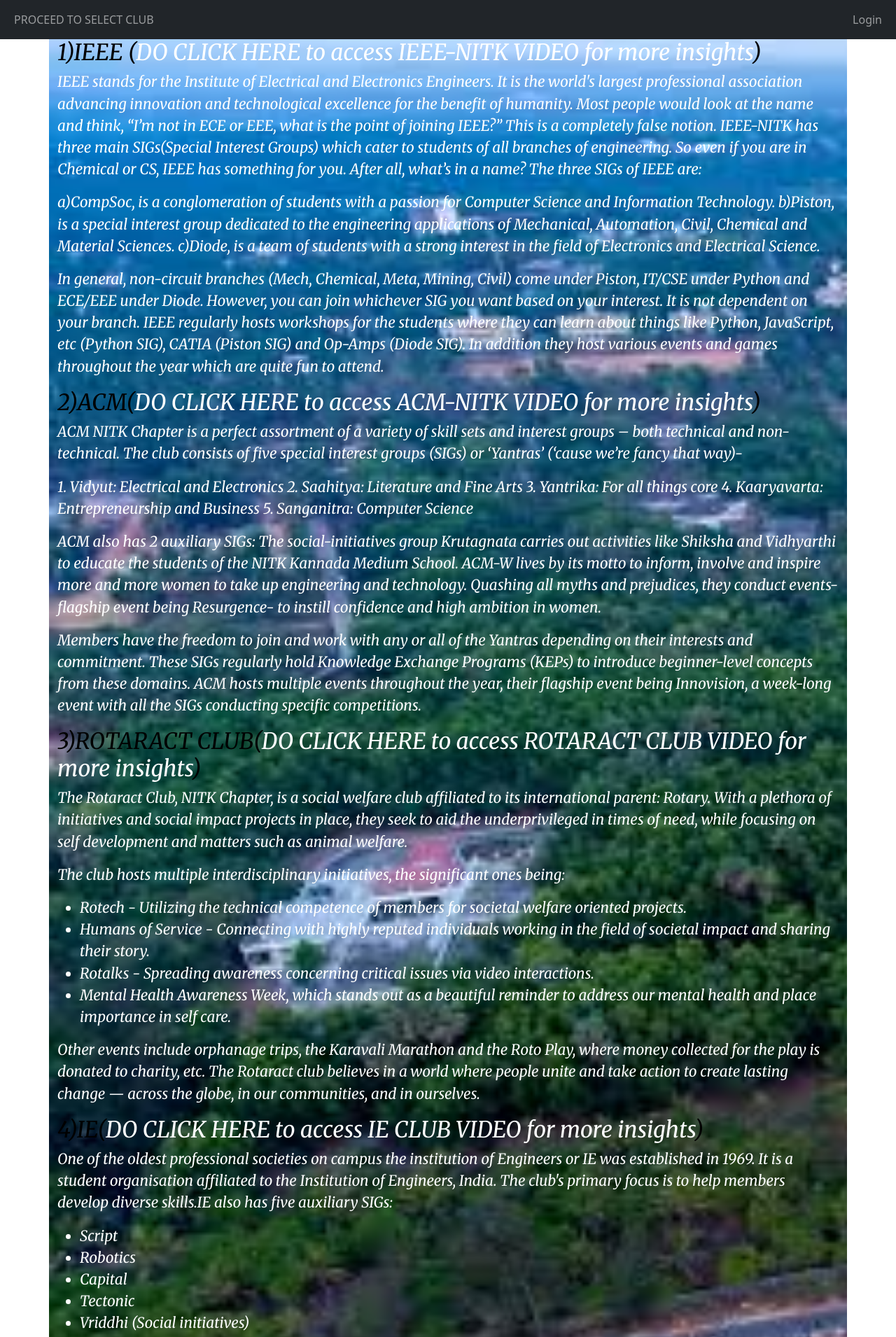
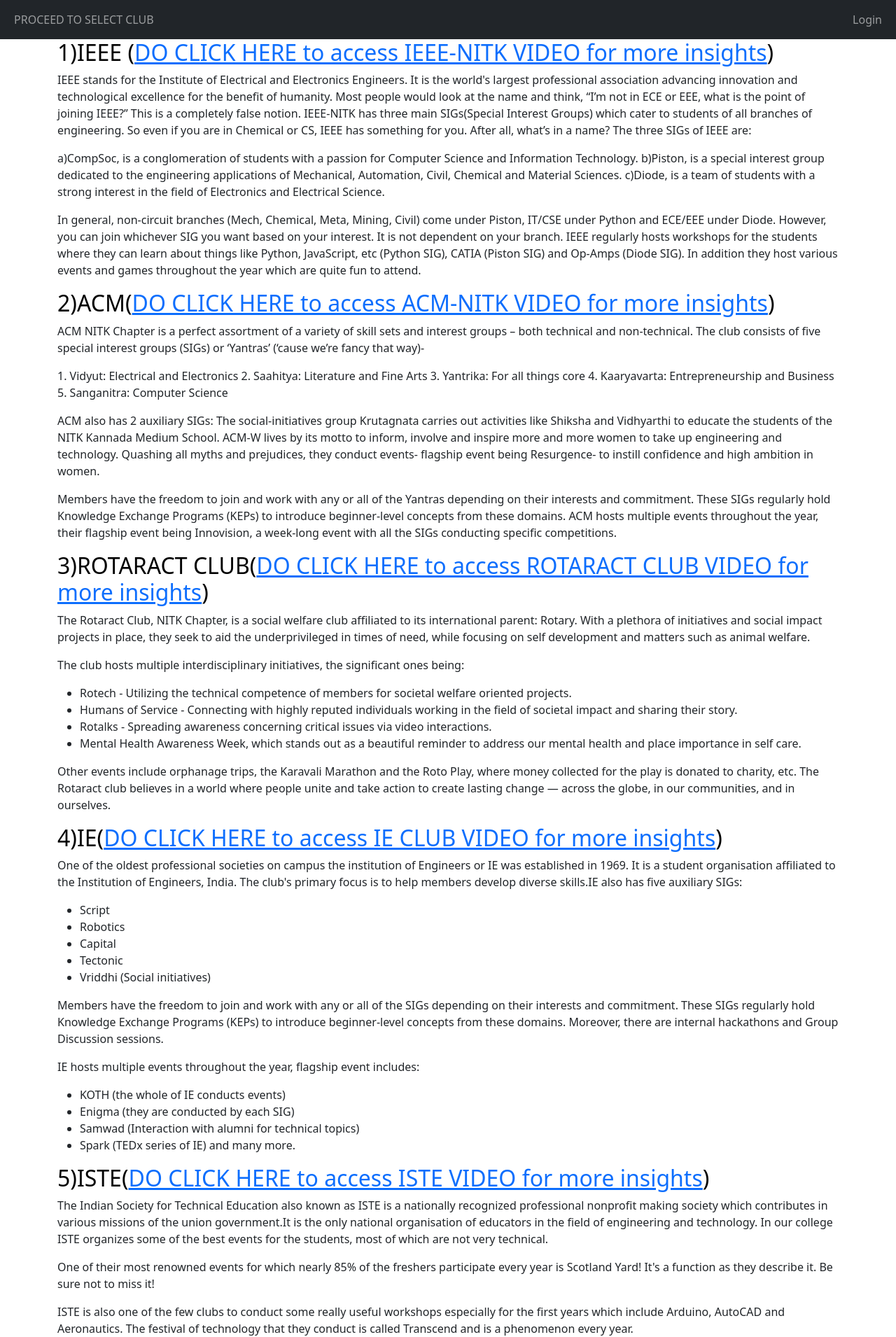
Before and after one commit to targithu/IRIS_211CV153_1_DJANGO, a Django app: template first/templates/first/case.html in a window 1280 px wide. Shown: the top 1910 px of the page at 70% size. Run offline with Django 4.2, Linux system fonts and the light colour scheme; the template is opened without the code that fills it, so the values that code supplies are empty.

Commit message:
Update case.html

```diff
--- a/first/templates/first/case.html
+++ b/first/templates/first/case.html
@@ -4,20 +4,7 @@
     <title>{% block title %}NITK{% endblock title %}</title>
     <link href="https://cdn.jsdelivr.net/npm/bootstrap@5.2.1/dist/css/bootstrap.min.css" rel="stylesheet" integrity="sha384-iYQeCzEYFbKjA/T2uDLTpkwGzCiq6soy8tYaI1GyVh/UjpbCx/TYkiZhlZB6+fzT" crossorigin="anonymous">
     <link href="https://fonts.googleapis.com/css2?family=Merriweather:ital@1&display=swap" rel="stylesheet">
-    <style>
-        .container {
-            background-image: url('../static/first/Non-Exclusive.jpg');
-            background-repeat: no-repeat;
-            background-size: cover;
-            font-family: 'Merriweather', serif;
-            color: white;
-            font-size: 1.3em;
-        }
-        .container h2 a{
-            text-decoration:none;
-            color:white;
-        }
-    </style>
+    <link rel="stylesheet" href="../static/first/style.css">
 </head>
 
 <body>
```
